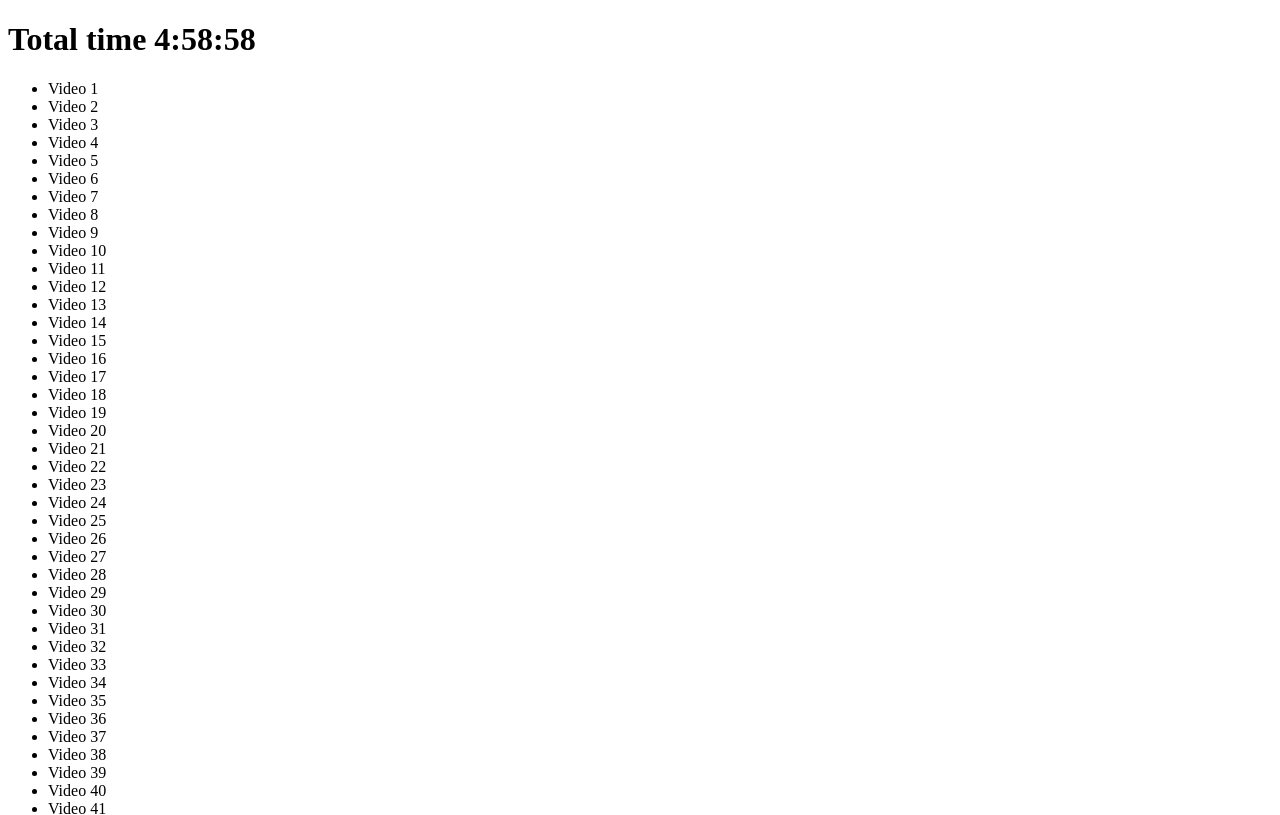
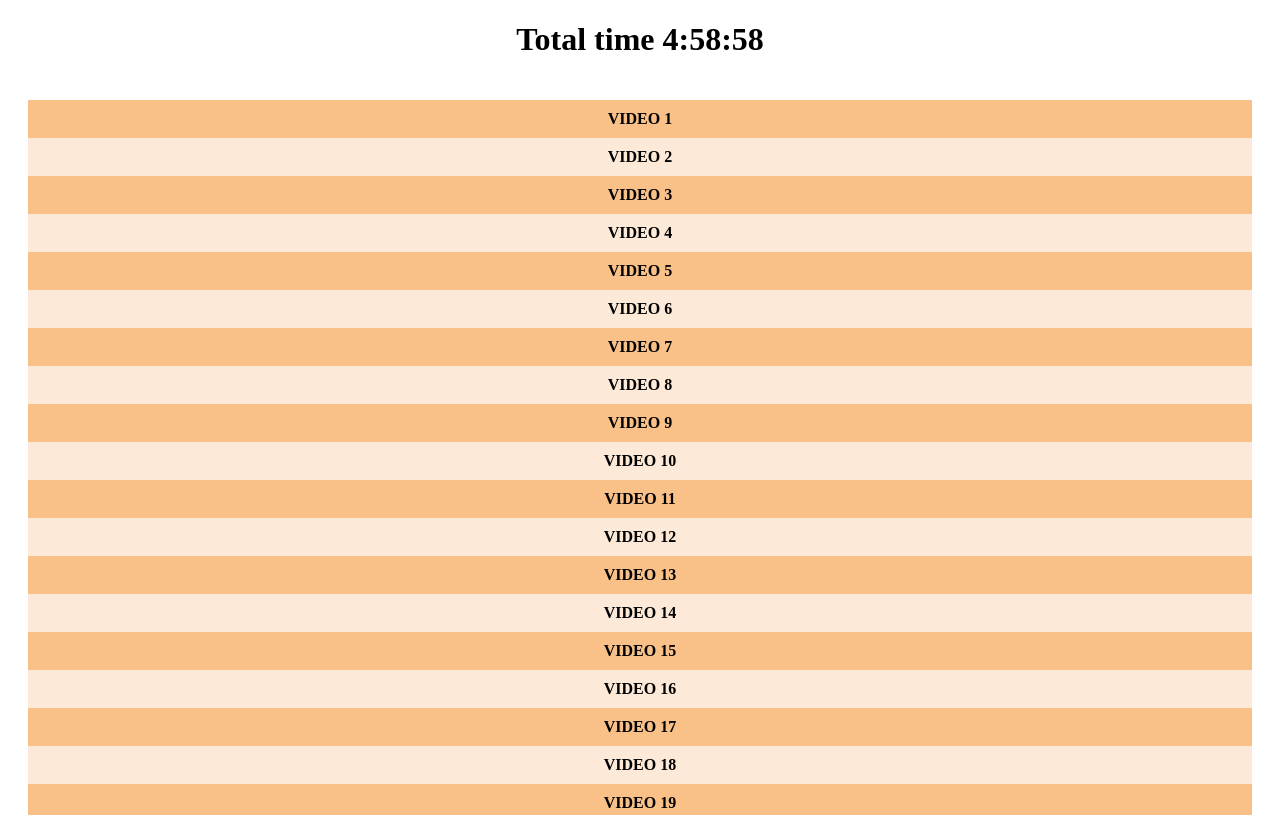
Before and after one commit to tjgillweb/JavaScript30, a plain HTML site: page 18 - Adding Up Times with Reduce/index.html in a window 1280 px wide. Shown: the top 815 px of the page. Drawn offline with Linux system fonts and the light colour scheme.

Commit message:
Update style

```diff
--- a/18 - Adding Up Times with Reduce/index.html
+++ b/18 - Adding Up Times with Reduce/index.html
@@ -4,6 +4,32 @@
 <head>
   <meta charset="UTF-8">
   <title>Videos</title>
+  <style>
+    ul {
+      list-style: none;
+      padding: 20px;
+    }
+
+    li {
+      padding: 10px;
+      font-size: 16px;
+      text-transform: uppercase;
+      font-weight: 700;
+      text-align: center;
+    }
+
+    li:nth-child(odd) {
+      background: #f9c088;
+    }
+
+    li:nth-child(even) {
+      background: #fde9d7;
+    }
+
+    h1.totalTime {
+      text-align: center;
+    }
+  </style>
 </head>
 
 <body>
```
